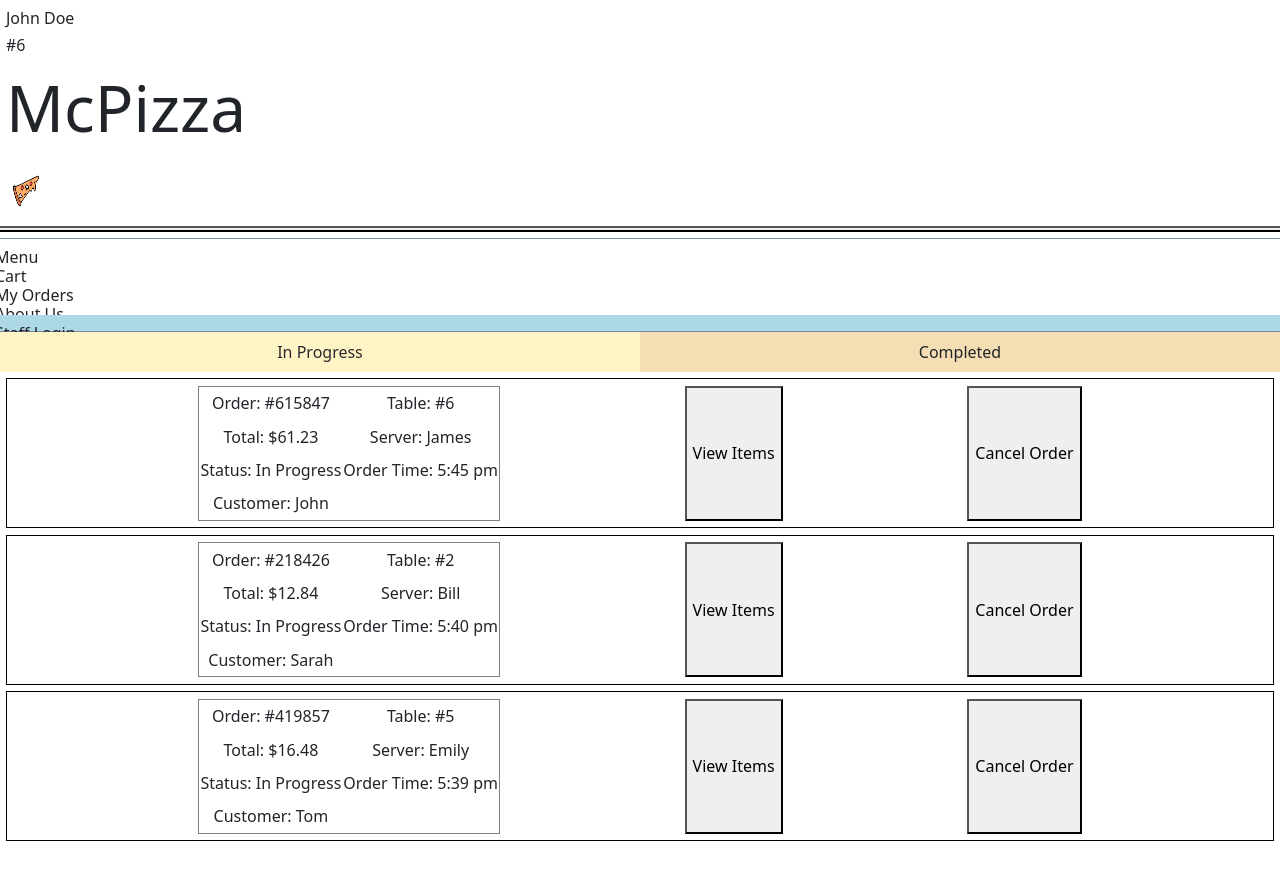
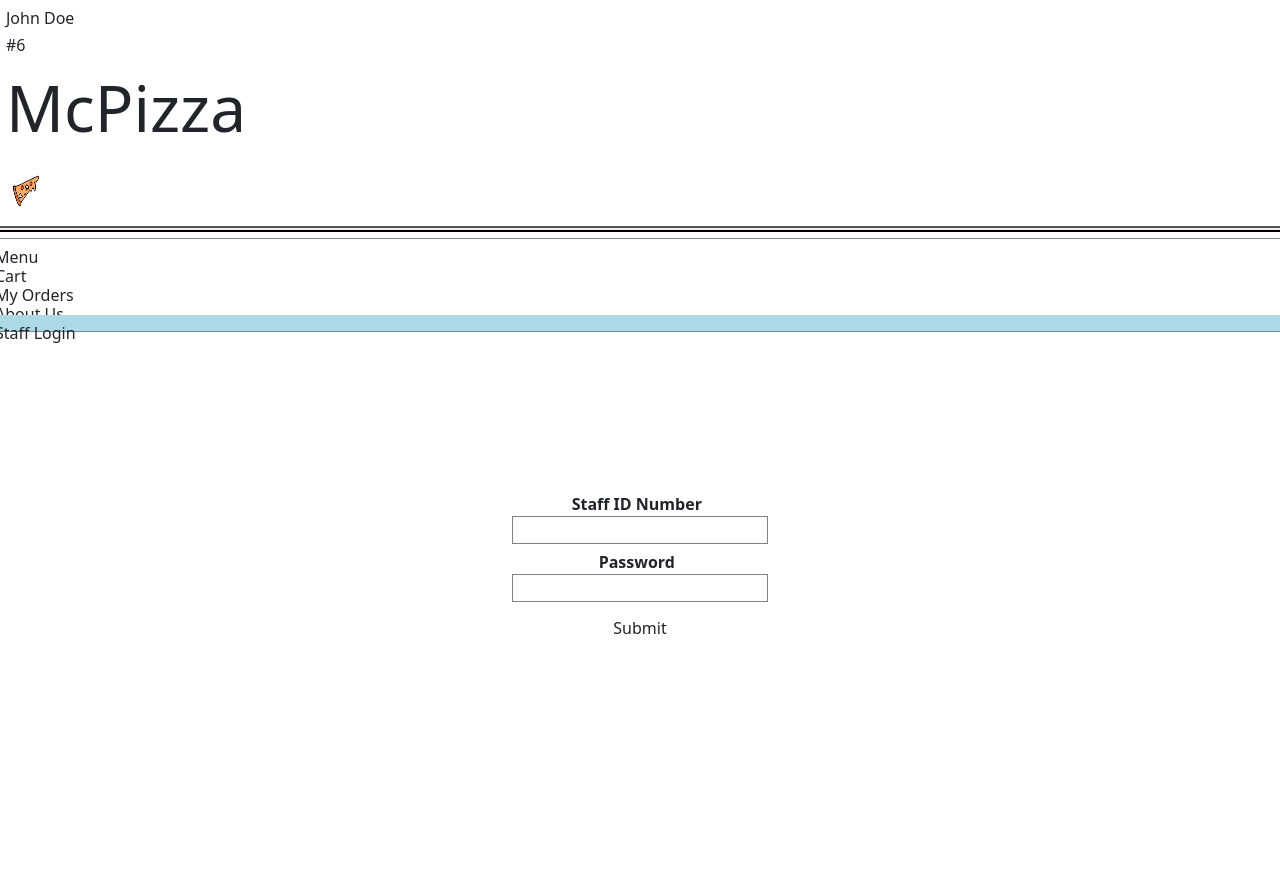
Before and after one commit to chrisfandrade16/ros, a React (Create React App) app: page / in a window 1280 px wide. Both pictures are taken after a click on the element "Staff Login". Shown: the top 880 px of the page. After the commit the page ends 800 px from the top, so only its background shows below. Built offline with nearby package versions, Linux system fonts and the light colour scheme.

Commit message:
Added staff login screen, added gitignore

```diff
--- a/src/App.js
+++ b/src/App.js
@@ -8,6 +8,7 @@ import Cart from "./components/Cart";
 import Staff from "./components/Staff";
 import 'bootstrap/dist/css/bootstrap.css'
 
+import StaffLogin from "./components/StaffLogin";
 
 const App = () => {
   const [currentPageTab, setCurrentPageTab] = useState(
@@ -26,7 +27,7 @@ const App = () => {
         />
       ) : null}
       {currentPageTab == constants.PAGE_TABS.MENU ? <Menu /> : ""}
-      {currentPageTab == constants.PAGE_TABS.CART? <Cart /> : ""}
+      {currentPageTab == constants.PAGE_TABS.CART ? <Cart /> : ""}
       {currentPageTab == constants.PAGE_TABS.MENU ? (
         <Menu setCurrentPageTab={setCurrentPageTab} />
       ) : (
@@ -42,7 +43,13 @@ const App = () => {
         ? "Put about us page component here"
         : ""}
       {currentPageTab == constants.PAGE_TABS.STAFF_LOGIN
-        ? <Staff />
+        ? (<StaffLogin setCurrentPageTab={setCurrentPageTab} />)
+        : ""}
+      {currentPageTab == constants.PAGE_TABS.VIEW_ORDERS
+        ? (<Staff setCurrentPageTab={setCurrentPageTab} />)
+        : ""}
+      {currentPageTab == constants.PAGE_TABS.CHANGE_MENU
+        ? "Put change menu page component here"
         : ""}
     </div>
   );
--- /dev/null
+++ b/src/components/StaffLogin.js
@@ -0,0 +1,39 @@
+import React, { useState, useEffect } from "react";
+import "../styles/StaffLogin.scss";
+import * as constants from "../utils/constants";
+
+export default function StaffLogin({ setCurrentPageTab }) {
+    const [staffID, setStaffID] = useState("")
+    const [login, setLogin] = useState(false);
+
+    useEffect(() => {
+        if (login) {
+            if (staffID === "123") {
+                setCurrentPageTab(constants.PAGE_TABS.CHANGE_MENU)
+            }
+            else {
+                setCurrentPageTab(constants.PAGE_TABS.VIEW_ORDERS)
+            }
+        }
+    }, [login]);
+
+    return (
+        <div id="staff-login-container">
+            <div className="form">
+                <div className="form_field" key="staffId">
+                    <label className="form_label">
+                        Staff ID Number
+                    </label>
+                    <input className="form_input" id="id_num" onChange={e => setStaffID(e.target.value)} />
+                </div>
+                <div className="form_field" key="password">
+                    <label className="form_label">
+                        Password
+                    </label>
+                    <input className="form_input" type="password" id="password" />
+                </div>
+                <input className="btn" type="submit" onClick={() => setLogin(true)}></input>
+            </div>
+        </div>
+    );
+}
--- /dev/null
+++ b/src/styles/StaffLogin.scss
@@ -0,0 +1,32 @@
+$space: 1rem;
+
+#staff-login-container {
+    display: flex;
+    flex-direction: column;
+    width: 100%;
+    height: 30vh;
+    margin-top: 20vh;
+    text-align: center;
+}
+
+.form_field {
+    margin-bottom: 0.5vh;
+}
+
+.form_label {
+    display: inline-block;
+    gap: 2vh;
+    margin-right: 0.5vw;
+    font-weight: 700;
+    text-align: right;
+}
+
+.form_input {
+    display: block;
+    width: 20vw;
+    margin-left: 40vw;
+    border: 1px solid gray;
+    margin-bottom: 0.5%;
+    color: inherit;
+    font-family: inherit;
+}
--- a/src/utils/constants.js
+++ b/src/utils/constants.js
@@ -6,6 +6,8 @@ export const PAGE_TABS = {
     MY_ORDERS: 2,
     ABOUT_US: 3,
     STAFF_LOGIN: 4,
+    VIEW_ORDERS: 5,
+    CHANGE_MENU: 6,
 }
 
 export const PAGE_TABS_CONFIG = (setCurrentPageTab) => {
```
Also changed, not shown: 2 other files (tests, documents, lock files or other folders).
